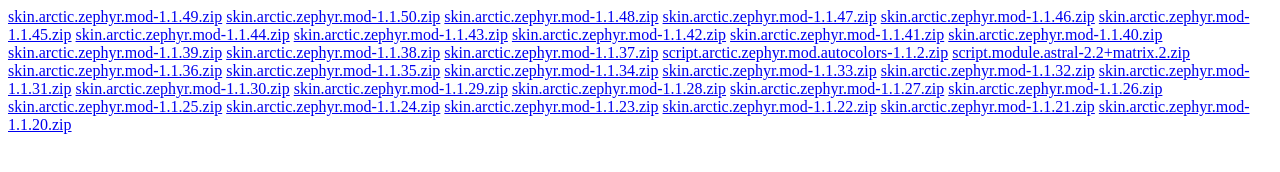
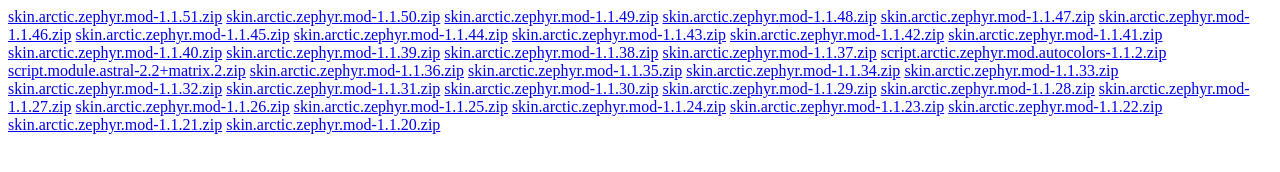
Before and after one commit to beatmasterRS/beatmasterRS.github.io, a plain HTML site: page index.html in a window 1280 px wide. Drawn offline with Linux system fonts and the light colour scheme.

Commit message:
[Index] added version 1.1.51

```diff
--- a/index.html
+++ b/index.html
@@ -1,7 +1,8 @@
 <!DOCTYPE html>
 <html><head><meta http-equiv="Content-Type" content="text/html; charset=UTF-8"></head><body>
+<a href="skin.arctic.zephyr.mod-1.1.51.zip">skin.arctic.zephyr.mod-1.1.51.zip</a>
+<a href="skin.arctic.zephyr.mod-1.1.50.zip">skin.arctic.zephyr.mod-1.1.50.zip</a>
 <a href="skin.arctic.zephyr.mod-1.1.49.zip">skin.arctic.zephyr.mod-1.1.49.zip</a>
-<a href="skin.arctic.zephyr.mod-1.1.50.zip">skin.arctic.zephyr.mod-1.1.50.zip</a>
 <a href="skin.arctic.zephyr.mod-1.1.48.zip">skin.arctic.zephyr.mod-1.1.48.zip</a>
 <a href="skin.arctic.zephyr.mod-1.1.47.zip">skin.arctic.zephyr.mod-1.1.47.zip</a>
 <a href="skin.arctic.zephyr.mod-1.1.46.zip">skin.arctic.zephyr.mod-1.1.46.zip</a>
```
Also changed, not shown: 1 other file.
